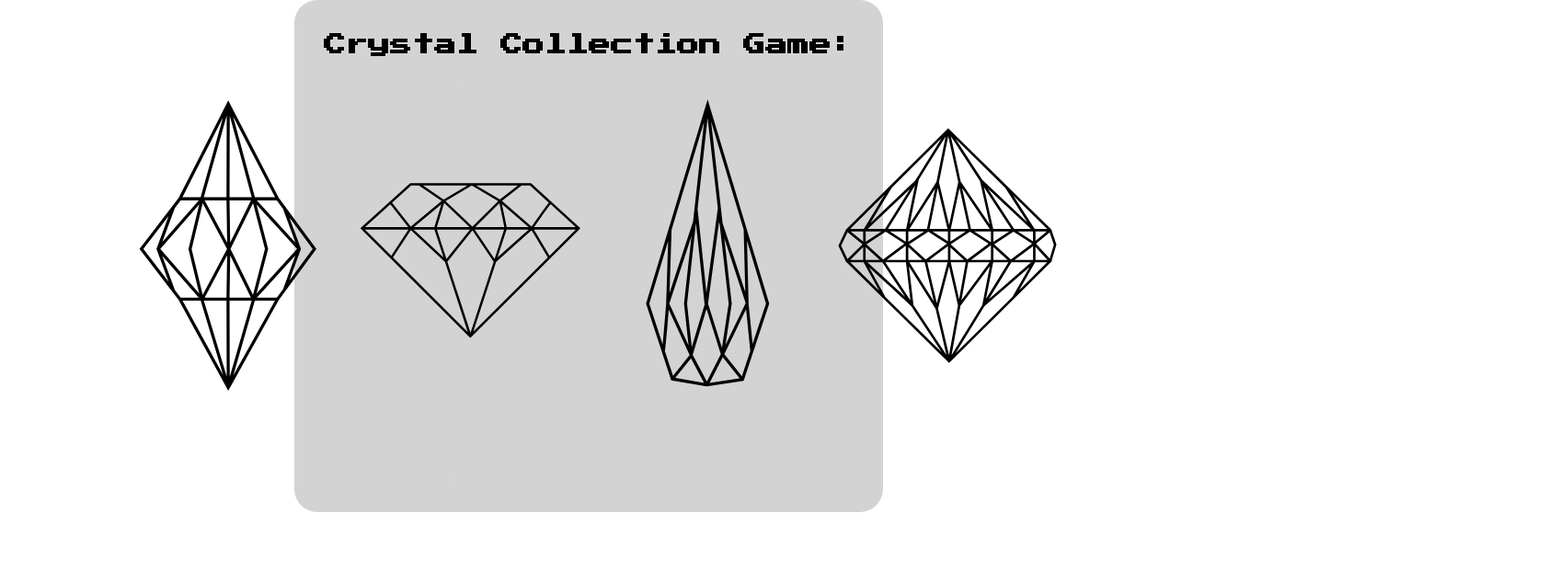
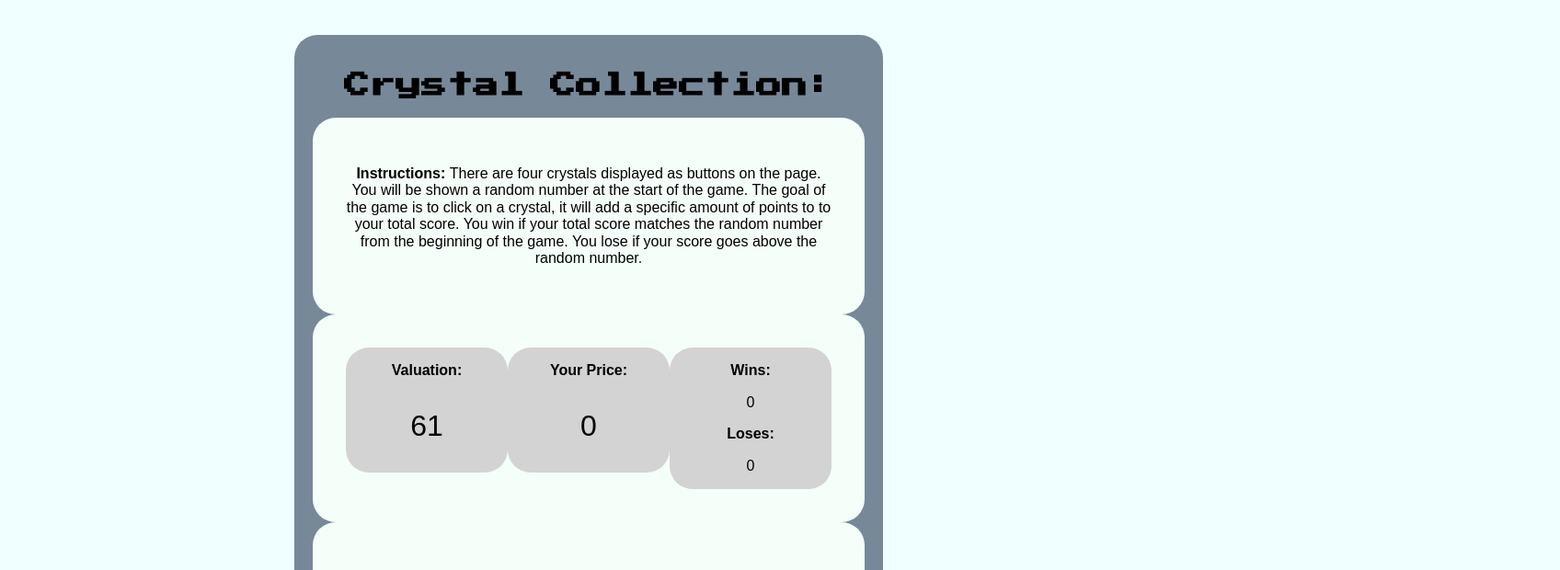
Before and after one commit to honglikehk/crystalGame, a plain HTML site: page index.html in a window 1280 px wide. Shown: the top 620 px of the page at 92% size, 1696 px wide, since content can reach past the window. Drawn offline with nearby package versions, Linux system fonts and the light colour scheme.

Commit message:
added styles, added structure, added some game logic

```diff
--- a/assets/css/style.css
+++ b/assets/css/style.css
@@ -1,9 +1,13 @@
+html {
+  font-family: Arial, Helvetica, sans-serif;
+  background: #f0ffff;
+}
+
 .container {
   display: flex;
   justify-content: center;
 }
-html {
-}
+
 img {
   padding: 1%;
 }
@@ -11,14 +15,56 @@ img {
 h1 {
   font-family: "Press Start 2P", cursive;
   text-align: center;
-  font-size: 1.5rem;
+  font-size: 1.75rem;
+}
+
+.scoreBoard {
+  display: flex;
+  align-items: flex-start;
+  flex-wrap: nowrap;
+  height: 100%;
+}
+
+.scoreBoard p {
+  text-align: center;
+}
+
+.rules {
+  text-align: center;
+}
+
+.numbers {
+  font-size: 2rem;
+}
+
+strong {
+  font-size: 1rem;
+}
+
+#corners {
+  border-radius: 25px;
+  background: #d3d3d3;
+  width: 40%;
+}
+
+#rcorners {
+  border-radius: 25px;
+  background: #f5fffa;
+  padding: 6%;
 }
 
 #rcorners1 {
   border-radius: 25px;
-  background: #d3d3d3;
+  background: #778899;
   padding: 20px;
   margin: 0 auto;
   width: 50%;
   height: 50%;
+  margin-top: 3%;
+  margin-bottom: 5%;
 }
+
+footer {
+  text-align: center;
+  font-size: 0.8rem;
+}
--- a/index.html
+++ b/index.html
@@ -17,17 +17,47 @@
   </head>
   <body>
     <div class="wrapper" id="rcorners1">
-      <h1>Crystal Collection Game:</h1>
+      <h1>Crystal Collection:</h1>
       <!-- the four leafs -->
-      <div class="container" id="rcorners1">
-        <!-- leafs created by Sia - https://thenounproject.com/siathedesigner/ on the
+
+      <!-- Rules of the game -->
+      <div class="instructions" id="rcorners">
+        <p class="rules">
+          <strong>Instructions: </strong> There are four crystals displayed as
+          buttons on the page. You will be shown a random number at the start of
+          the game. The goal of the game is to click on a crystal, it will add a
+          specific amount of points to to your total score. You win if your
+          total score matches the random number from the beginning of the game.
+          You lose if your score goes above the random number.
+        </p>
+      </div>
+
+      <!-- Scoreboard, Random Number, Total Score-->
+      <div class="scoreBoard" id="rcorners">
+        <div id="corners"><p><strong>Valuation:</strong></p><p class="numbers" id="randomNumber">0</p></div>
+        <div id="corners"><p><strong>Your Price:</strong></p><p class="numbers" id="totalScore">0</p></div>
+        <div class="score" id="corners">
+          <p><strong>Wins:</strong></p>
+          <p id="wins">0</><br />
+          <p><strong>Loses:</strong></p>
+          <p id="loses">0</p>
+        </div>
+      </div>
+
+      <!-- leafs created by Sia - https://thenounproject.com/siathedesigner/ on the
           noun project -->
-        <img src="images/gem1.svg" alt="gem1" />
-        <img src="images/gem2.svg" alt="gem2" />
-        <img src="images/gem3.svg" alt="gem3" />
-        <img src="images/gem4.svg" alt="gem4" />
+      <div class="container" id="rcorners">
+        <img class="gem1" src="images/gem1.svg" alt="gem1" />
+        <img class="gem2" src="images/gem2.svg" alt="gem2" />
+        <img class="gem3" src="images/gem3.svg" alt="gem3" />
+        <img class="gem4" src="images/gem4.svg" alt="gem4" />
       </div>
     </div>
+
+    <!-- footer -->
+
+    <footer><p>copyright &copy; 2019 - Coded and Developed by Christine Hong</p></footer>
+    <!-- javascript file -->
     <script src="javascript/game.js"></script>
   </body>
 </html>
--- a/javascript/game.js
+++ b/javascript/game.js
@@ -1 +1,54 @@
-// This is my code for the crystal game
+// 1. problem: when user clicks the game will start
+// solution; when the user clicks, there will be an event handler to start the game
+
+// the function does not run until the HTML is done loading
+$(document).ready(function() {
+  // VARIABLES: to track, wins and loses, valuation and total score of the user
+
+  let valuation = [];
+  let totalScore = 0;
+
+  let wins = 0;
+  let loses = 0;
+
+  let randomNumbers = document.getElementById("randomNumber");
+  let scoreWins = document.getElementById("wins");
+  let scoreLoses = document.getElementById("loses");
+  let totalScores = document.getElementById("totalScore");
+
+  function numberGenerator() {
+    // generate random number when game is started = in valuation from 19-120
+    valuation = Math.floor(Math.random() * 102) + 19;
+    randomNumbers.textContent = valuation;
+
+    // from one to 12 ===
+    //  totalScore = Math.floor(Math.random() * 12) + 1;
+  }
+
+  //start game function
+  function startGame() {
+    numberGenerator();
+    // when gem 1 is clicked then something will happen
+    $(".gem1").on("click", function() {
+      alert("you clicked me!!");
+      // $(".captain-planet").animate({ height: "300px" });
+    });
+
+    $(".gem2").on("click", function() {
+      alert("BAH!!");
+      // $(".captain-planet").animate({ height: "300px" });
+    });
+
+    $(".gem3").on("click", function() {
+      alert("BOO!");
+      // $(".captain-planet").animate({ height: "300px" });
+    });
+
+    $(".gem4").on("click", function() {
+      alert("DOH!!");
+      // $(".captain-planet").animate({ height: "300px" });
+    });
+  }
+
+  startGame();
+});
```
